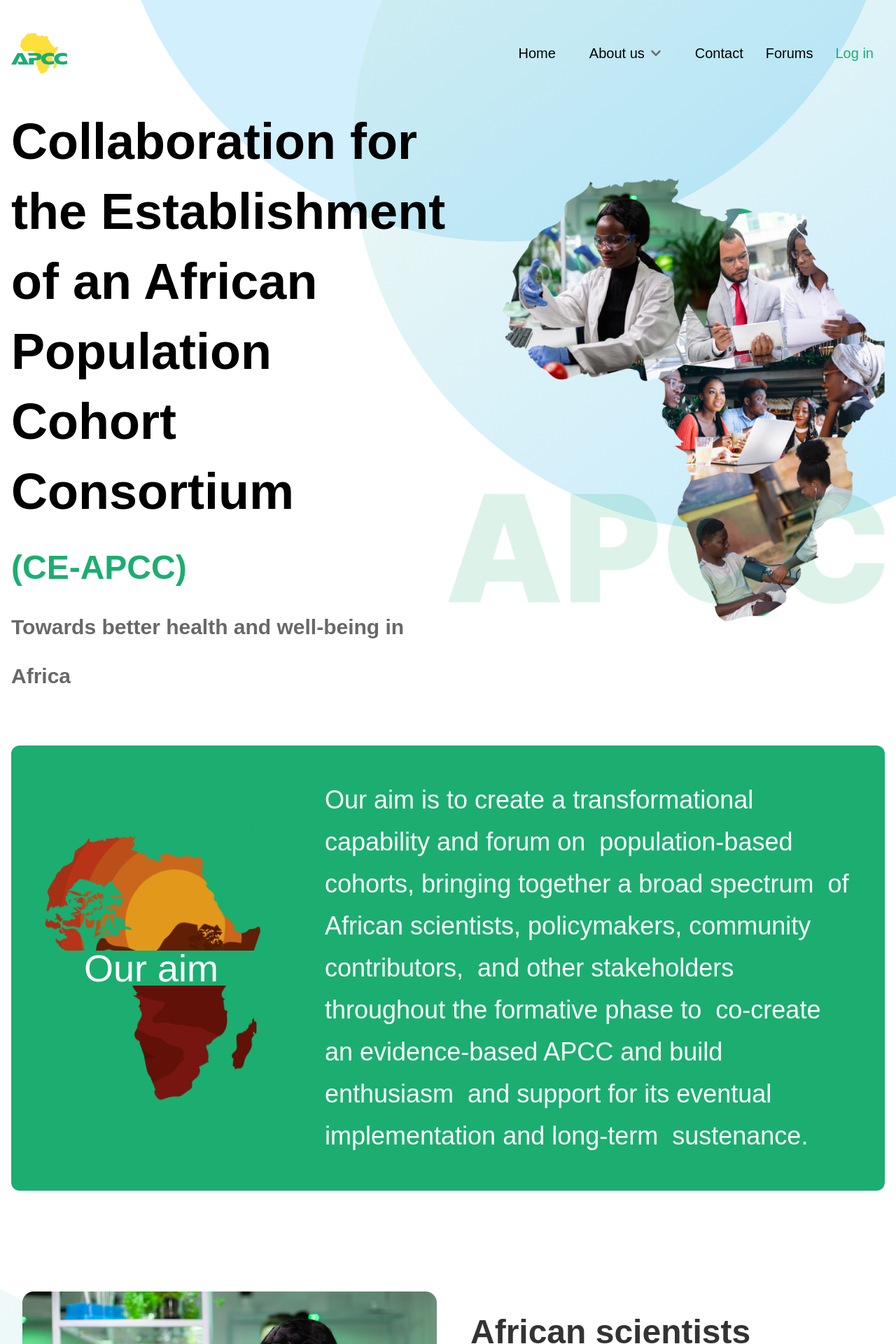
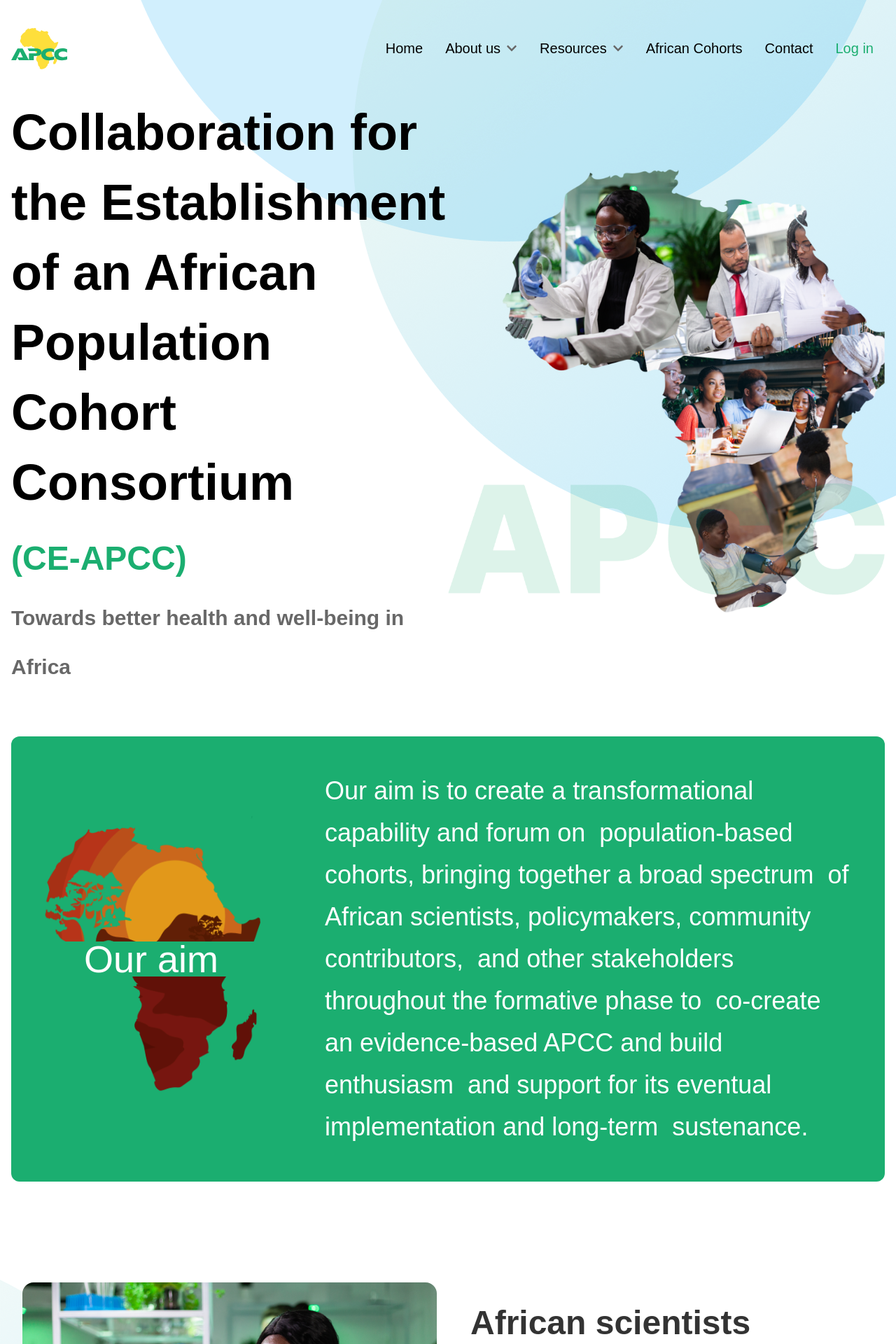
Before and after one commit to Anastasiia326/ce-apcc, a React (Create React App) app: page /home in a window 1280 px wide. Shown: the top 1920 px of the page at 70% size. Built offline with nearby package versions, Linux system fonts and the light colour scheme.

Commit message:
Add subpages such as resources, news, publications, and cohorts

```diff
--- a/src/assets/scss/_navbar.scss
+++ b/src/assets/scss/_navbar.scss
@@ -1,6 +1,5 @@
 .navbar {
   .dropbtn {
-    padding: 16px;
     border: none;
   }
 
@@ -15,7 +14,7 @@
 
   .dropdown-content a {
     color: black;
-    padding: 12px 16px;
+    padding: 8px 12px;
     text-decoration: none;
     display: block;
   }
--- a/src/components/common/Footer.js
+++ b/src/components/common/Footer.js
@@ -38,16 +38,15 @@ class Footer extends React.Component {
               <li className="my-4"><a href="/about" className="hover:text-[#1BAE70]">About us</a></li>
               <li className="my-4"><a href="/collaborators" className="hover:text-[#1BAE70]">Collaborators</a></li>
               <li className="my-4"><a href="/contact" className="hover:text-[#1BAE70]">Contact</a></li>
-              <li className="my-4"><a href="/forums" className="hover:text-[#1BAE70]">Forums</a></li>
+              {/* <li className="my-4"><a href="/forums" className="hover:text-[#1BAE70]">Forums</a></li> */}
             </ul>
           </div>
           <div className="help text-[#D6D6D6] text-center lg:text-left col-span-1 mt-12">
             <ul className="my-4">
-              <li className="my-4"><h4 className="text-2xl text-[#1BAE70] font-bold mb-3">Help</h4></li>
-              <li className="my-4"><a href="#" className="hover:text-[#1BAE70]">Privacy</a></li>
-              <li className="my-4"><a href="#" className="hover:text-[#1BAE70]">Condition</a></li>
-              <li className="my-4"><a href="#" className="hover:text-[#1BAE70]">Blog</a></li>
-              <li className="my-4"><a href="#" className="hover:text-[#1BAE70]">FAQs</a></li>
+              <li className="my-4"><h4 className="text-2xl text-[#1BAE70] font-bold mb-3">Resouces</h4></li>
+              <li className="my-4"><a href="/news" className="hover:text-[#1BAE70]">News and articles</a></li>
+              <li className="my-4"><a href="/publication" className="hover:text-[#1BAE70]">Useful publications</a></li>
+              <li className="my-4"><a href="/cohorts" className="hover:text-[#1BAE70]">African Cohorts</a></li>
             </ul>
           </div>
         </div>
--- a/src/components/common/Home/Descriptions.js
+++ b/src/components/common/Home/Descriptions.js
@@ -1,3 +1,4 @@
+import { Link } from "react-router-dom";
 import ImageAndText from "./ImageAndText";
 import TextAndImage from "./TextAndImage";
 import Scientist from "../../../assets/images/scientist.png";
@@ -10,25 +11,25 @@ function Descriptions() {
     <div className="descriptions py-2 mb-44">
       <div className="container mx-auto px-4">
         <ImageAndText className="py-2" imgPath={Scientist} alt="Scientist">
-          <h1 className="text-[#333333] text-3xl xl:text-5xl font-bold leading-[40px] xl:leading-[60px] my-7">African scientists</h1>
+          <Link to="#"><h1 className="text-[#333333] hover:text-[#1BAE70] text-3xl xl:text-5xl font-bold leading-[40px] xl:leading-[60px] my-7">African scientists</h1></Link>
           <p className="relative text-[#333333] text-2xl xl:text-3xl font-normal leading-[40px] xl:leading-[60px] z-10">Lorem ipsum dolor sit amet, consectetur adipiscing elit. Morbi id dui sit amet urna tempor eleifend at vitae libero. Integer sed metus quis neque finibus vehicula ut sed augue. In commodo fringilla neque sit amet tempor.</p>
           <div className="absolute bottom-0 right-0 z-0"><h1 className="text-[#1BAE70] text-[300px] sm:text-[500px] font-bold leading-[350px] opacity-10">A</h1></div>
         </ImageAndText>
 
         <TextAndImage className="mt-16 lg:mt-32 py-2" imgPath={Policy} alt="Policy">
-          <h1 className="text-[#333333] text-3xl xl:text-5xl font-bold leading-[40px] xl:leading-[60px] my-7">Policymakers</h1>
+          <Link to="#"><h1 className="text-[#333333] hover:text-[#1BAE70] text-3xl xl:text-5xl font-bold leading-[40px] xl:leading-[60px] my-7">Policymakers</h1></Link>
           <p className="relative text-[#333333] text-2xl xl:text-3xl font-normal leading-[40px] xl:leading-[60px]">Lorem ipsum dolor sit amet, consectetur adipiscing elit. Morbi id dui sit amet urna tempor eleifend at vitae libero. Integer sed metus quis neque finibus vehicula ut sed augue. In commodo fringilla neque sit amet tempor.</p>
           <div className="absolute bottom-0 left-10 z-0"><h1 className="text-[#1BAE70] text-[300px] sm:text-[500px] font-bold leading-[350px] opacity-10">P</h1></div>
         </TextAndImage>
 
         <ImageAndText className="mt-16 lg:mt-32 py-2" imgPath={Community} alt="Community">
-          <h1 className="relative text-[#333333] text-3xl xl:text-5xl font-bold leading-[40px] xl:leading-[60px] my-7">Community</h1>
+          <Link to="#"><h1 className="relative text-[#333333] hover:text-[#1BAE70] text-3xl xl:text-5xl font-bold leading-[40px] xl:leading-[60px] my-7">Community</h1></Link>
           <p className="text-[#333333] text-2xl xl:text-3xl font-normal leading-[40px] xl:leading-[60px]">Lorem ipsum dolor sit amet, consectetur adipiscing elit. Morbi id dui sit amet urna tempor eleifend at vitae libero. Integer sed metus quis neque finibus vehicula ut sed augue. In commodo fringilla neque sit amet tempor.</p>
           <div className="absolute bottom-0 right-0 z-0"><h1 className="text-[#1BAE70] text-[300px] sm:text-[500px] font-bold leading-[350px] opacity-10">C</h1></div>
         </ImageAndText>
 
         <TextAndImage className="mt-16 lg:mt-32 py-2" imgPath={Contributor} alt="Contributors">
-          <h1 className="text-[#333333] text-3xl xl:text-5xl font-bold leading-[40px] xl:leading-[60px] my-7">Contributors</h1>
+          <Link to="#"><h1 className="text-[#333333] hover:text-[#1BAE70] text-3xl xl:text-5xl font-bold leading-[40px] xl:leading-[60px] my-7">Contributors</h1></Link>
           <p className="relative text-[#333333] text-2xl xl:text-3xl font-normal leading-[40px] xl:leading-[60px]">Lorem ipsum dolor sit amet, consectetur adipiscing elit. Morbi id dui sit amet urna tempor eleifend at vitae libero. Integer sed metus quis neque finibus vehicula ut sed augue. In commodo fringilla neque sit amet tempor.</p>
           <div className="absolute bottom-0 left-10 z-0"><h1 className="text-[#1BAE70] text-[300px] sm:text-[500px] font-bold leading-[350px] opacity-10">C</h1></div>
         </TextAndImage>
--- a/src/components/common/Navbar.js
+++ b/src/components/common/Navbar.js
@@ -8,7 +8,7 @@ const Navbar = () => {
   const [hidden, setHidden] = useState(false);
 
   useEffect(() => {
-    if (window.screen.width < 768) setHidden(true);
+    if (window.screen.width < 1024) setHidden(true);
   }, [])
 
   const handleToggle = () => {
@@ -16,7 +16,7 @@ const Navbar = () => {
   };
 
   return (
-    <nav className="navbar container flex flex-col md:flex-row justify-between items-center bg-transparent px-4 py-10 mx-auto">
+    <nav className="navbar container flex flex-col lg:flex-row justify-between items-center bg-transparent px-4 py-10 mx-auto">
       <div className="nav-left flex justify-between items-center w-full">
         <div><Link to="/" className="cursor-pointer">
           <img className="nav-logo w-20 h-auto" src={logo} alt="logo" />
@@ -25,7 +25,7 @@ const Navbar = () => {
           data-target="#navbar-dropdown"
           data-toggle="navbar-dropdown"
           type="button"
-          className="inline-flex items-center w-fit p-2 ml-3 text-xl text-gray-500 rounded-lg md:hidden bg-white hover:bg-gray-100 focus:outline-none focus:ring-2 focus:ring-gray-200 dark:text-gray-400 dark:hover:bg-gray-700 dark:focus:ring-gray-600"
+          className="inline-flex items-center w-fit p-2 ml-3 text-xl text-gray-500 rounded-lg lg:hidden bg-white hover:bg-gray-100 focus:outline-none focus:ring-2 focus:ring-gray-200 dark:text-gray-400 dark:hover:bg-gray-700 dark:focus:ring-gray-600"
           aria-controls="navbar-dropdown"
           aria-expanded="false"
           onClick={handleToggle}
@@ -46,9 +46,9 @@ const Navbar = () => {
           </svg>
         </button>
       </div>
-      <ul className={`${hidden ? "hidden" : ""} text-black md:block md:w-auto min-w-full md:min-w-fit ${!collapse ? "hidden" : ""}`} id="navbar-dropdown">
-        <li className="md:inline-block mx-4"><Link to="/home" className="text-xl leading-loose hover:text-[#1BAE70]">Home</Link></li>
-        <li className="md:inline-block mx-4 hover:text-[#1BAE70]">
+      <ul className={`${hidden ? "hidden" : ""} text-black lg:block lg:w-auto min-w-full lg:min-w-fit ${!collapse ? "hidden" : ""}`} id="navbar-dropdown">
+        <li className="lg:inline-block mx-4"><Link to="/home" className="text-xl leading-loose hover:text-[#1BAE70]">Home</Link></li>
+        <li className="lg:inline-block mx-4 hover:text-[#1BAE70]">
           <Link to="/about" className="dropbtn flex flex-row items-center text-xl leading-loose hover:text-[#1BAE70]">
             About us <FaChevronDown className="text-[#686868] text-base ml-2" />
           </Link>
@@ -56,9 +56,18 @@ const Navbar = () => {
             <Link to="/collaborators" className="text-xl leading-loose hover:text-[#1BAE70]">Collaborators</Link>
           </div>
         </li>
-        <li className="md:inline-block mx-4"><Link to="/contact" className="text-xl leading-loose hover:text-[#1BAE70]">Contact</Link></li>
-        <li className="md:inline-block mx-4"><Link to="/forums" className="text-xl leading-loose hover:text-[#1BAE70]">Forums</Link></li>
-        <li className="md:inline-block mx-4"><Link to="/login" className="text-[#1BAE70] text-xl leading-loose hover:text-black">Log in</Link></li>
+        <li className="lg:inline-block mx-4 hover:text-[#1BAE70]">
+          <Link to="/resource" className="dropbtn flex flex-row items-center text-xl leading-loose hover:text-[#1BAE70]">
+            Resources <FaChevronDown className="text-[#686868] text-base ml-2" />
+          </Link>
+          <div className="dropdown-content">
+            <Link to="/news" className="text-xl leading-loose hover:text-[#1BAE70]">News and articles</Link>
+            <Link to="/publication" className="text-xl leading-loose hover:text-[#1BAE70]">Useful publications</Link>
+          </div>
+        </li>
+        <li className="lg:inline-block mx-4"><Link to="/cohorts" className="text-xl leading-loose hover:text-[#1BAE70]">African Cohorts</Link></li>
+        <li className="lg:inline-block mx-4"><Link to="/contact" className="text-xl leading-loose hover:text-[#1BAE70]">Contact</Link></li>
+        <li className="lg:inline-block mx-4"><Link to="/login" className="text-[#1BAE70] text-xl leading-loose hover:text-black">Log in</Link></li>
       </ul>
     </nav>
   );
--- /dev/null
+++ b/src/components/pages/Cohorts.js
@@ -0,0 +1,10 @@
+function Cohorts () {
+  return (
+    <div className="cohorts">
+      <h1 className="text-[#333333] text-6xl text-center my-20 font-bold leading-[60px]">African Cohorts</h1>
+      <h3 className="text-[#333333] text-4xl text-center my-20 font-bold leading-[60px]">Coming soon.</h3>
+    </div>
+  )
+}
+
+export default Cohorts;
--- /dev/null
+++ b/src/components/pages/News.js
@@ -0,0 +1,10 @@
+function News () {
+  return (
+    <div className="news">
+      <h1 className="text-[#333333] text-6xl text-center my-20 font-bold leading-[60px]">News and articles</h1>
+      <h3 className="text-[#333333] text-4xl text-center my-20 font-bold leading-[60px]">Coming soon.</h3>
+    </div>
+  )
+}
+
+export default News;
--- /dev/null
+++ b/src/components/pages/Publication.js
@@ -0,0 +1,10 @@
+function Publication () {
+  return (
+    <div className="publication">
+      <h1 className="text-[#333333] text-6xl text-center my-20 font-bold leading-[60px]">Useful Publication</h1>
+      <h3 className="text-[#333333] text-4xl text-center my-20 font-bold leading-[60px]">Coming soon.</h3>
+    </div>
+  )
+}
+
+export default Publication;
--- a/src/components/pages/index.js
+++ b/src/components/pages/index.js
@@ -6,11 +6,14 @@ import Home from "./Home";
 import AboutUs from "./AboutUs";
 import ContactUs from "./ContactUs";
 import Collaborators from './Collaborators';
+import News from './News';
+import Publication from './Publication';
+import Cohorts from './Cohorts';
 
 const Pages = () => {
   return (
     <div className="main-container">
-      <header><Navbar/></header>
+      <header><Navbar /></header>
 
       <main className="content">
         <Routes>
@@ -18,6 +21,9 @@ const Pages = () => {
           <Route path={'/about'} element={<AboutUs />} />
           <Route path={'/contact'} element={<ContactUs />} />
           <Route path={'/collaborators'} element={<Collaborators />} />
+          <Route path={'/news'} element={<News />} />
+          <Route path={'/publication'} element={<Publication />} />
+          <Route path={'/cohorts'} element={<Cohorts />} />
           <Route path={'/'} element={<Navigate to='/home' />} />
         </Routes>
       </main>
```
